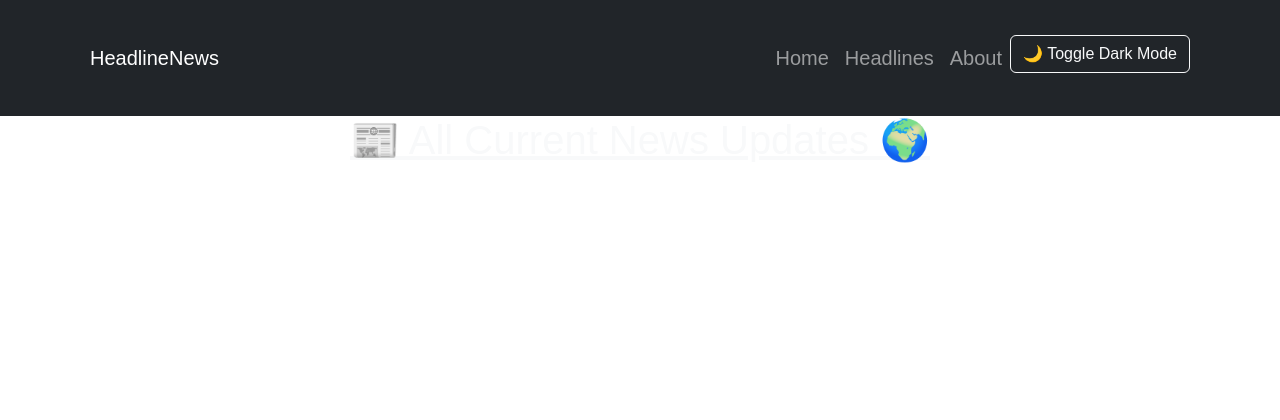
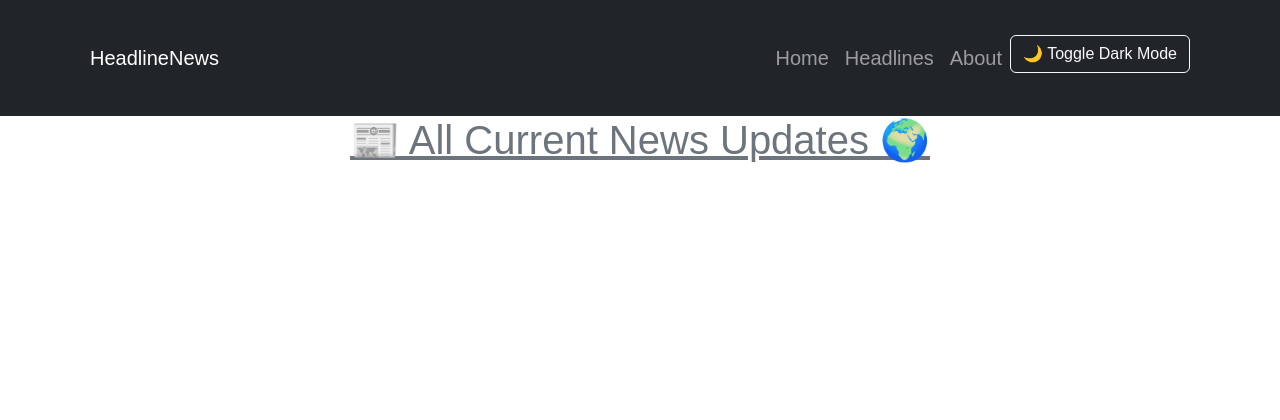
Before and after one commit to chimebukanian/news_aggregator_app, a Django app: template news/templates/news/index.html in a window 1280 px wide. Shown: the top 420 px of the page. Run offline with Django 3.2, Linux system fonts and the light colour scheme; the template is opened without the code that fills it, so the values that code supplies are empty.

Commit message:
Update index.html

```diff
--- a/news/templates/news/index.html
+++ b/news/templates/news/index.html
@@ -2,7 +2,7 @@
 
 {% block content %}
 <div class="container my-4">
-    <h1 class="text-center text-light"><u>📰 All Current News Updates 🌍</u></h1>
+    <h1 class="text-center text-secondary"><u>📰 All Current News Updates 🌍</u></h1>
     <div class="row">
         {% for new, des, i, url, time in mylist %}
             <div class="col-md-6 mx-auto my-3">
```
